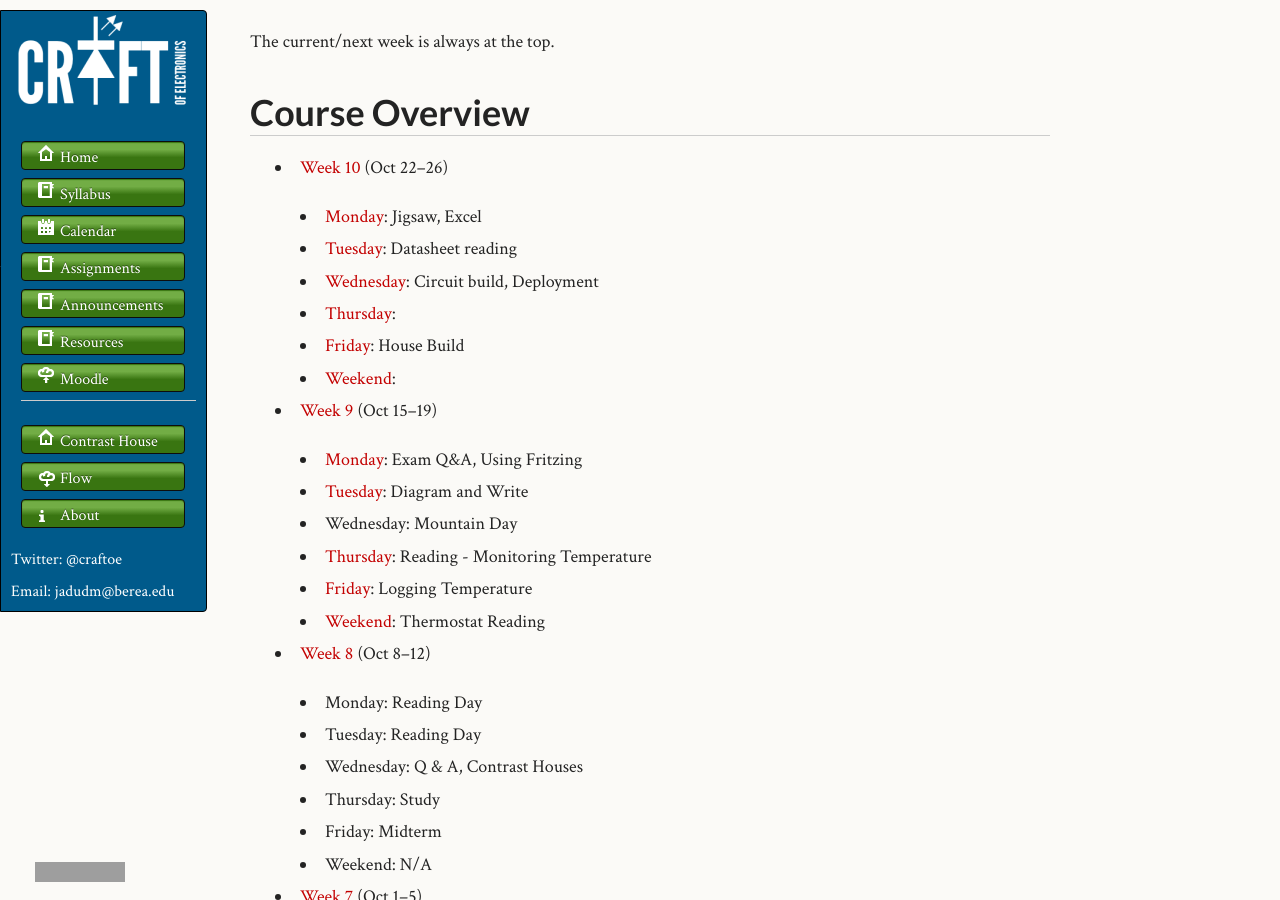
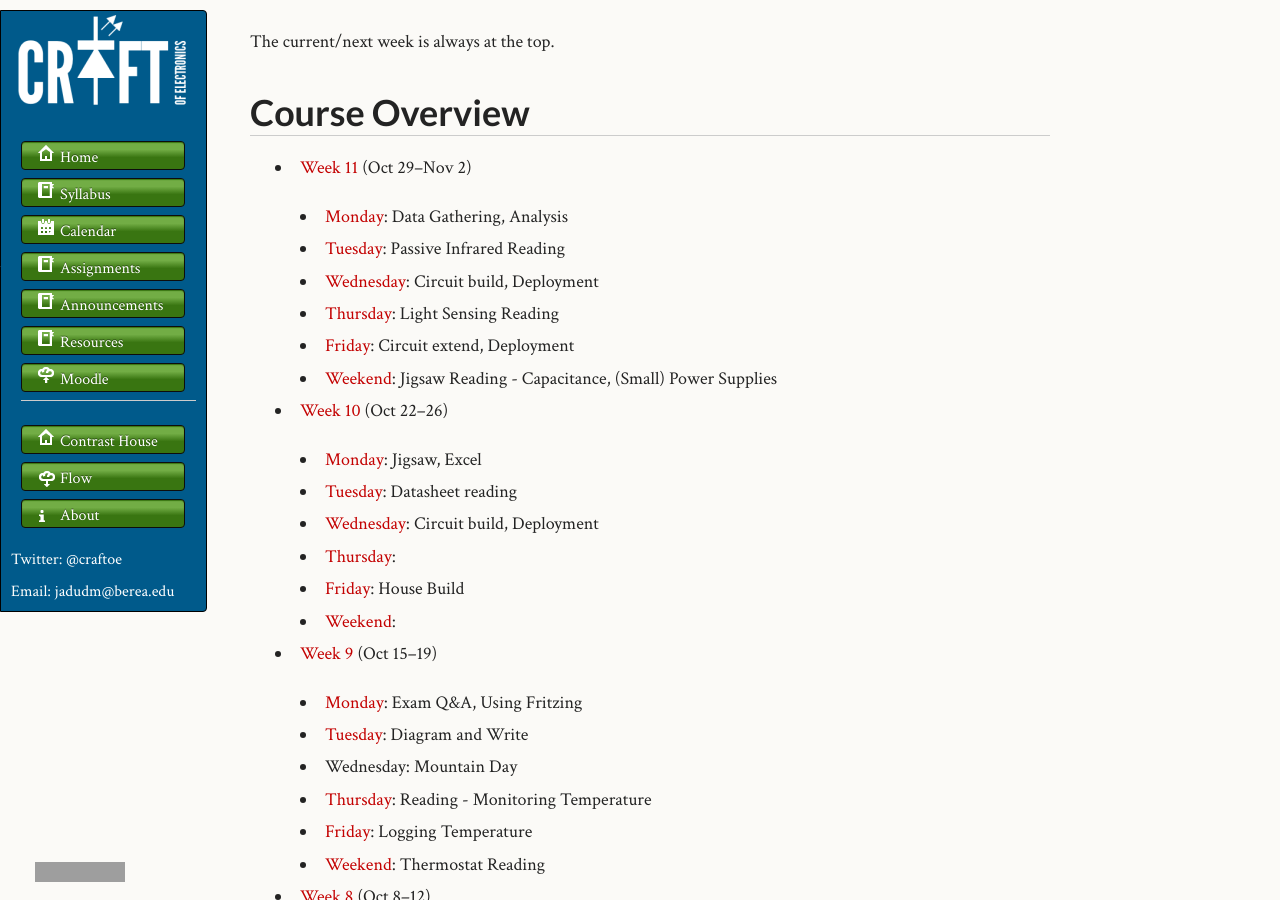
Before and after one commit to craftofelectronics/craftofelectronics.github.com, a Jekyll site: the page built from cal/index.md, in a window 1280 px wide and 900 px high. Built offline with Jekyll 4.4.1, drawn with Linux system fonts in a browser that asks for light colours; grey boxes are pictures that could not be loaded.

Commit message:
Updating.

```diff
--- a/cal/index.md
+++ b/cal/index.md
@@ -7,11 +7,19 @@ The current/next week is always at the top.
 
 # Course Overview
 
+* [Week 11](w10.html) (Oct 29--Nov 2)
+	* [Monday](w10.html#monday): Data Gathering, Analysis
+	* [Tuesday](w10.html#tuesday): Passive Infrared Reading
+	* [Wednesday](w10.html#wednesday): Circuit build, Deployment
+	* [Thursday](w10.html#thursday): Light Sensing Reading
+	* [Friday](w10.html#friday): Circuit extend, Deployment
+	* [Weekend](w10.html#weekend): Jigsaw Reading - Capacitance, (Small) Power Supplies
+
 * [Week 10](w09.html) (Oct 22--26)
 	* [Monday](w09.html#monday): Jigsaw, Excel
 	* [Tuesday](w09.html#tuesday): Datasheet reading
 	* [Wednesday](w09.html#wednesday): Circuit build, Deployment
-	* [Thursday](w09.html#thursay):
+	* [Thursday](w09.html#thursday):
 	* [Friday](w09.html#friday): House Build
 	* [Weekend](w09.html#weekend):
 
@@ -20,7 +28,7 @@ The current/next week is always at the top.
 	* [Monday](w08.html#monday): Exam Q&A, Using Fritzing
 	* [Tuesday](w08.html#tuesday): Diagram and Write
 	* Wednesday: Mountain Day
-	* [Thursday](w08.html#thursay): Reading - Monitoring Temperature
+	* [Thursday](w08.html#thursday): Reading - Monitoring Temperature
 	* [Friday](w08.html#friday): Logging Temperature
 	* [Weekend](w08.html#weekend): Thermostat Reading
 
@@ -36,7 +44,7 @@ The current/next week is always at the top.
 	* [Monday](w06.html#monday): Voltage Dividers, Finalized
 	* [Tuesday](w06.html#tuesday): Reading, Tabular Practice
 	* [Wednesday](w06.html#wednesday): Parallel Circuits
-	* [Thursday](w06.html#thursay): Practice
+	* [Thursday](w06.html#thursday): Practice
 	* [Friday](w06.html#friday): Practice Exam
 	* [Weekend](w06.html#weekend): TBA
 
```
Also changed, not shown: cal/w10.md (+56 -10 lines).
